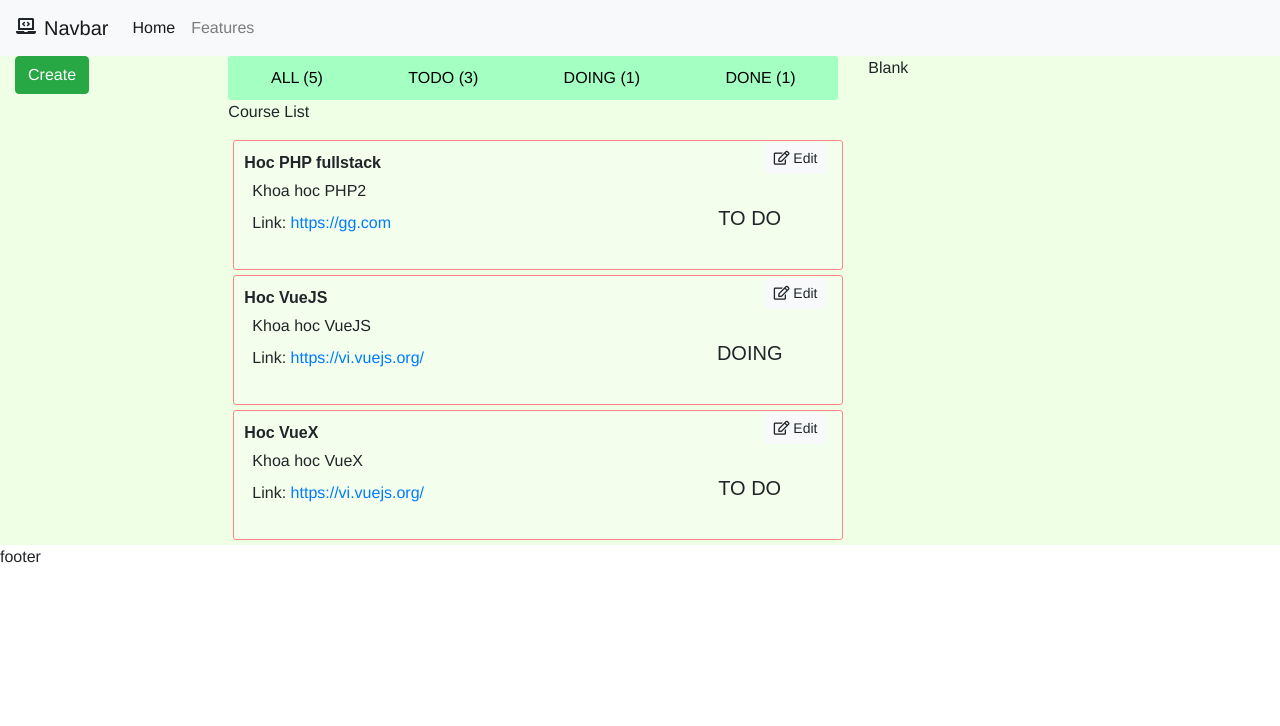
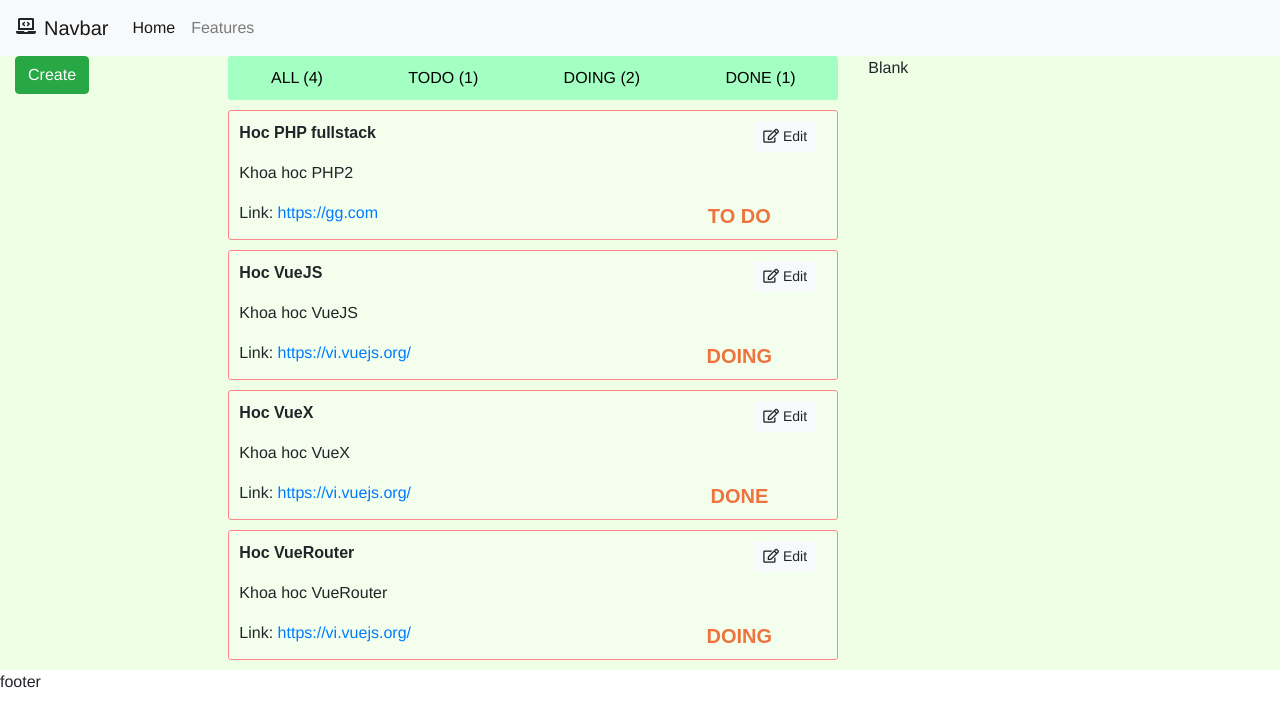
Before and after one commit to Phamconghai1999/docker_courani, a Vue app: page / in a window 1280 px wide. Shown: the top 726 px of the page. Built offline with nearby package versions, Linux system fonts and the light colour scheme.

Commit message:
refactor code and fix item

```diff
--- a/src/components/courses/CourseItem.vue
+++ b/src/components/courses/CourseItem.vue
@@ -1,9 +1,66 @@
 <template lang="">
-  <div></div>
+  <div class="course-items container-fluid">
+    <div class="row">
+      <div class="col-10 course-item-title">
+        <p class="">
+          {{ courseItem.title }}
+        </p>
+      </div>
+      <div class="col-2 course-item-edit">
+        <button class="btn btn-sm btn-light">
+          <i class="far fa-edit"></i> Edit
+        </button>
+      </div>
+    </div>
+    <div class="row">
+      <div class="col-10 course-item-desc">
+        <p class="">
+          {{ courseItem.description }}
+        </p>
+      </div>
+    </div>
+    <div class="row">
+      <div class="col-8 course-item-url">
+        <p class="">
+          Link: <a href="#">{{ courseItem.url }}</a>
+        </p>
+      </div>
+      <div class="col course-item-state">
+        <p class="text-center">{{ courseItem.state }}</p>
+      </div>
+    </div>
+  </div>
 </template>
 <script>
 export default {
   name: "course-item",
+  props: {
+    courseItem: {
+      Type: Object,
+      default: null,
+    },
+  },
 };
 </script>
-<style lang=""></style>
+<style lang="css">
+.course-items {
+  background: #f8fff486;
+  height: 130px;
+  border: 1px solid rgb(255, 135, 135);
+  border-radius: 3px;
+  padding: 10px;
+  margin: 10px auto;
+}
+.course-item-title p {
+  font-family: sans-serif;
+  font-size: 16px;
+  font-weight: bold;
+}
+
+.course-item-state p {
+  font-family: sans-serif;
+  font-weight: bold;
+  font-size: 20px;
+  color: #ec4f11cb;
+}
+</style>
--- a/src/components/courses/CourseList.vue
+++ b/src/components/courses/CourseList.vue
@@ -1,135 +1,28 @@
 <template lang="">
-  <div class="course-list">
-    <ProgressBar />
-    <p>Course List</p>
-    <div
-      v-for="courseItem in courses"
-      :key="courseItem._id"
-      class="course-items container"
-    >
-      <div class="row">
-        <div class="col-10 course-item-title">
-          <p
-            class="mt-2 mb-1
-           ml-2"
-          >
-            {{ courseItem.title }}
-          </p>
-        </div>
-        <div class="col-2 course-item-edit">
-          <button class="btn btn-sm btn-light">
-            <i class="far fa-edit"></i> Edit
-          </button>
-        </div>
-      </div>
-      <div class="row">
-        <div class="col-10 course-item-desc">
-          <p class="mb-0 ml-3">
-            {{ courseItem.description }}
-          </p>
-        </div>
-      </div>
-      <div class="row">
-        <div class="col-8 course-item-url">
-          <p class="mb-0 ml-3 mt-2">
-            Link: <a href="#">{{ courseItem.url }}</a>
-          </p>
-        </div>
-        <div class="col course-item-state">
-          <p class="text-center">{{ courseItem.state }}</p>
-        </div>
-      </div>
+  <div>
+    <ProgressBar v-bind:coursesValue="coursesValue" />
+    <div v-for="courseItem in courses" :key="courseItem._id">
+      <CourseItem v-bind:courseItem="courseItem" />
     </div>
   </div>
 </template>
 <script>
 import ProgressBar from "./ProgressBar.vue";
+import CourseItem from "./CourseItem.vue";
+import { mapGetters } from "vuex";
 
 export default {
   name: "course-list",
   components: {
     ProgressBar,
+    CourseItem,
   },
   data() {
-    return {
-      courses: [
-        {
-          _id: "611b8649d08ba736344f8f5c",
-          title: "Hoc PHP fullstack",
-          description: "Khoa hoc PHP2",
-          url: "https://gg.com",
-          state: "TO DO",
-          user: {
-            _id: "611b8591d08ba736344f8f57",
-            username: "Pham Quang Thien",
-          },
-          createdAt: "2021-08-17T09:50:01.758Z",
-          updatedAt: "2021-08-17T09:50:01.758Z",
-          __v: 0,
-        },
-        {
-          _id: "61338ef0d26ad90004aa8484",
-          title: "Hoc VueJS ",
-          description: "Khoa hoc VueJS",
-          url: "https://vi.vuejs.org/",
-          state: "DOING",
-          user: {
-            _id: "611b8591d08ba736344f8f57",
-            username: "Pham Quang Thien",
-          },
-          createdAt: "2021-09-04T15:21:20.148Z",
-          updatedAt: "2021-09-04T15:21:20.148Z",
-          __v: 0,
-        },
-        {
-          _id: "61338f61d26ad90004aa848a",
-          title: "Hoc VueX ",
-          description: "Khoa hoc VueX",
-          url: "https://vi.vuejs.org/",
-          state: "TO DO",
-          user: {
-            _id: "611b8591d08ba736344f8f57",
-            username: "Pham Quang Thien",
-          },
-          createdAt: "2021-09-04T15:23:13.096Z",
-          updatedAt: "2021-09-04T15:23:13.096Z",
-          __v: 0,
-        },
-      ],
-    };
+    return {};
+  },
+  computed: {
+    ...mapGetters(["courses", "coursesValue"]),
   },
 };
 </script>
-<style lang="css">
-.course-list {
-  display: block;
-  align-items: center;
-  position: relative;
-  left: 50%;
-  transform: translateX(-50%);
-}
-.course-items {
-  display: block;
-  background: #f8fff486;
-  height: 130px;
-  border: 1px solid rgb(255, 135, 135);
-  border-radius: 3px;
-  padding: 2px;
-  margin: 5px;
-}
-.course-item-title p {
-  font-family: sans-serif;
-  font-size: 16px;
-  font-weight: bold;
-}
-
-.course-item-desc p {
-}
-.course-item-url {
-}
-.course-item-state p {
-  font-family: sans-serif;
-  font-weight: 300;
-  font-size: 20px;
-}
-</style>
+<style lang="css"></style>
--- a/src/components/courses/ProgressBar.vue
+++ b/src/components/courses/ProgressBar.vue
@@ -2,16 +2,16 @@
   <div class="progress-bar">
     <ul>
       <li>
-        <p>ALL (5)</p>
+        <p>ALL ({{ coursesValue.all }})</p>
       </li>
       <li>
-        <p>TODO (3)</p>
+        <p>TODO ({{ coursesValue.todo }})</p>
       </li>
       <li>
-        <p>DOING (1)</p>
+        <p>DOING ({{ coursesValue.doing }})</p>
       </li>
       <li>
-        <p>DONE (1)</p>
+        <p>DONE ({{ coursesValue.done }})</p>
       </li>
     </ul>
   </div>
@@ -19,6 +19,17 @@
 <script>
 export default {
   name: "progress-bar",
+  props: {
+    coursesValue: {
+      Type: Object,
+      default: {
+        all: 0,
+        todo: 0,
+        doing: 0,
+        done: 0,
+      },
+    },
+  },
   data() {
     return {};
   },
--- a/src/main.js
+++ b/src/main.js
@@ -1,8 +1,10 @@
-import Vue from 'vue'
-import App from './App.vue'
+import Vue from "vue";
+import store from "./store"; // import store - VueX
+import App from "./App.vue";
 
-Vue.config.productionTip = false
+Vue.config.productionTip = false;
 
 new Vue({
-  render: h => h(App),
-}).$mount('#app')
+  store,
+  render: (h) => h(App),
+}).$mount("#app");
--- a/src/store/index.js
+++ b/src/store/index.js
@@ -2,12 +2,12 @@ import Vue from "vue";
 import Vuex from "vuex";
 
 //import module
-import todo from "./modules/todo";
+import courses from "./modules/courses";
 
 Vue.use(Vuex);
 const storeData = {
   modules: {
-    todo,
+    courses,
   },
 };
 const store = new Vuex.Store(storeData);
--- /dev/null
+++ b/src/store/modules/courses.js
@@ -0,0 +1,81 @@
+// import axios from "axios";
+
+const coursesModule = {
+  state: {
+    courses: [
+      {
+        _id: "611b8649d08ba736344f8f5c",
+        title: "Hoc PHP fullstack",
+        description: "Khoa hoc PHP2",
+        url: "https://gg.com",
+        state: "TO DO",
+        user: {
+          _id: "611b8591d08ba736344f8f57",
+          username: "Pham Quang Thien",
+        },
+        createdAt: "2021-08-17T09:50:01.758Z",
+        updatedAt: "2021-08-17T09:50:01.758Z",
+        __v: 0,
+      },
+      {
+        _id: "61338ef0d26ad90004aa8484",
+        title: "Hoc VueJS ",
+        description: "Khoa hoc VueJS",
+        url: "https://vi.vuejs.org/",
+        state: "DOING",
+        user: {
+          _id: "611b8591d08ba736344f8f57",
+          username: "Pham Quang Thien",
+        },
+        createdAt: "2021-09-04T15:21:20.148Z",
+        updatedAt: "2021-09-04T15:21:20.148Z",
+        __v: 0,
+      },
+      {
+        _id: "61338f61d26ad90004aa848a",
+        title: "Hoc VueX ",
+        description: "Khoa hoc VueX",
+        url: "https://vi.vuejs.org/",
+        state: "DONE",
+        user: {
+          _id: "611b8591d08ba736344f8f57",
+          username: "Pham Quang Thien",
+        },
+        createdAt: "2021-09-04T15:23:13.096Z",
+        updatedAt: "2021-09-04T15:23:13.096Z",
+        __v: 0,
+      },
+      {
+        _id: "61338f61d26ad90004aa845a",
+        title: "Hoc VueRouter ",
+        description: "Khoa hoc VueRouter",
+        url: "https://vi.vuejs.org/",
+        state: "DOING",
+        user: {
+          _id: "611b8591d08ba736344f8f57",
+          username: "Pham Quang Thien",
+        },
+        createdAt: "2021-09-04T15:23:13.096Z",
+        updatedAt: "2021-09-04T15:23:13.096Z",
+        __v: 0,
+      },
+    ],
+  },
+  getters: {
+    courses: (state) => state.courses,
+    coursesValue: (state) => {
+      var coursesValue = {
+        all: state.courses.length,
+        todo: state.courses.filter((course) => course.state == "TO DO").length,
+        doing: state.courses.filter((course) => course.state == "DOING").length,
+        done: state.courses.filter((course) => course.state == "DONE").length,
+      };
+      // let all = state.courses.length;
+      return coursesValue;
+    },
+  },
+  mutations: {},
+  actions: {},
+};
+
+export default coursesModule;
```
Also changed, not shown: 1 other file (tests, documents, lock files or other folders).
